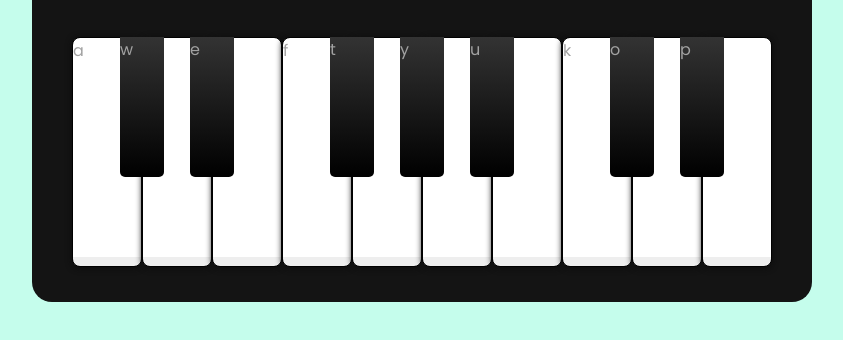
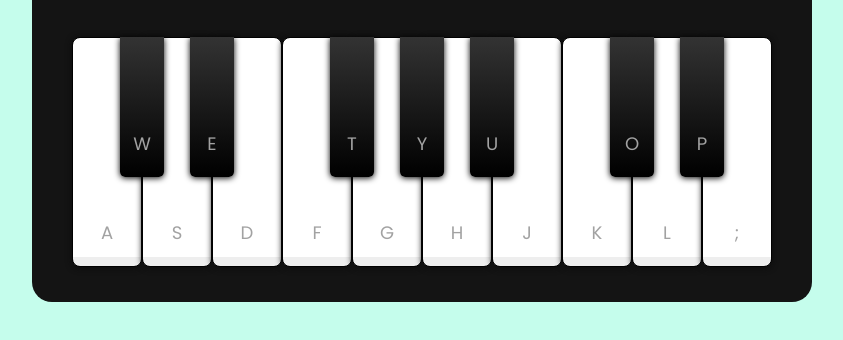
Before and after one commit to Elaine-Gomes/mini-piano, a plain HTML site: page index.html in a window 1280 px wide. Shown: the part 288-628 px from the top of the page, without its empty margins (218-1061 px from the left). Drawn offline with Linux system fonts and the light colour scheme.

Commit message:
adicionado javascript

```diff
--- a/index.html
+++ b/index.html
@@ -19,23 +19,23 @@
              </div>
         </header>
         <ul class="piano-keys">
-            <li class="key white">a</li>
-            <li class="key black">w</li>
-            <li class="key white">s</li>
-            <li class="key black">e</li>
-            <li class="key white">d</li>
-            <li class="key white">f</li>
-            <li class="key black">t</li>
-            <li class="key white">g</li>
-            <li class="key black">y</li>
-            <li class="key white">h</li>
-            <li class="key black">u</li>
-            <li class="key white">j</li>
-            <li class="key white">k</li>
-            <li class="key black">o</li>
-            <li class="key white">l</li>
-            <li class="key black">p</li>
-            <li class="key white">;</li>
+            <li class="key white"><span>a</span></li>
+            <li class="key black"><span>w</span></li>
+            <li class="key white"><span>s</span></li>
+            <li class="key black"><span>e</span></li>
+            <li class="key white"><span>d</span></li>
+            <li class="key white"><span>f</span></li>
+            <li class="key black"><span>t</span></li>
+            <li class="key white"><span>g</span></li>
+            <li class="key black"><span>y</span></li>
+            <li class="key white"><span>h</span></li>
+            <li class="key black"><span>u</span></li>
+            <li class="key white"><span>j</span></li>
+            <li class="key white"><span>k</span></li>
+            <li class="key black"><span>o</span></li>
+            <li class="key white"><span>l</span></li>
+            <li class="key black"><span>p</span></li>
+            <li class="key white"><span>;</span></li>
         </ul>
     </div>
 
--- a/script.js
+++ b/script.js
@@ -0,0 +1 @@
+const pianoKeys = document.querySelectorAll(".piano-keys .key")
--- a/style.css
+++ b/style.css
@@ -71,8 +71,11 @@ header .columm span{
     margin-top: 40px;
 }
 .piano-keys .key{
+    cursor: pointer;
     list-style:none;
     color:#a2a2a2;
+    position: relative;
+    text-transform: uppercase;
 }
 .piano-keys .black{
     width: 44px;
@@ -81,7 +84,11 @@ header .columm span{
     margin: 0 -22px;
     border-radius: 0 0 5px 5px;
     background: linear-gradient(#333 , #000);
-
+    box-shadow: 0px 1px 6px rgb(0, 0, 0);
+}
+.piano-keys .black:active{
+    box-shadow: inherit -5px 5px 10px rgba(255, 255, 255, 0.1);
+    background: linear-gradient(to bottom,#000 ,#434343);
 }
 .piano-keys .white{
     width: 70px;
@@ -91,3 +98,15 @@ header .columm span{
     background: linear-gradient(#fff 96%, #eee 4%);
     box-shadow: 0px 1px 6px rgb(11, 11, 11);
 }
+.piano-keys .white:active{
+    box-shadow: inherit -5px 5px 20px rgba(0, 0, 0, 0.2);
+    background: linear-gradient(to bottom,#fff 0%, rgb(232, 230, 230) 100%);
+}
+.piano-keys span{
+    position: absolute;
+    bottom: 20px;
+    width: 100%;
+    font-size: 1.13rem;
+    text-align: center;
+
+}
```
